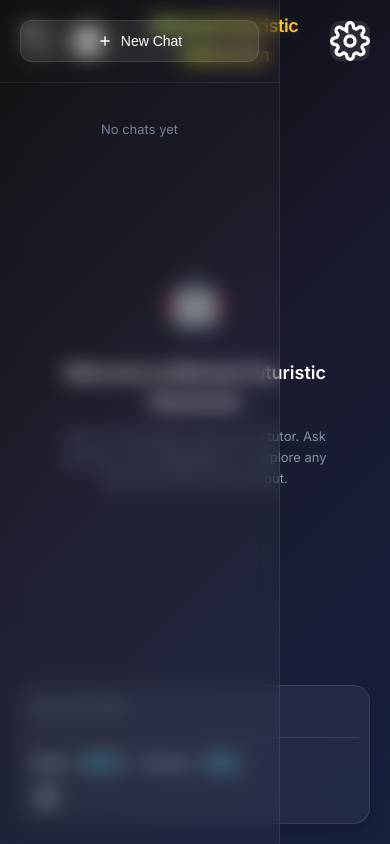
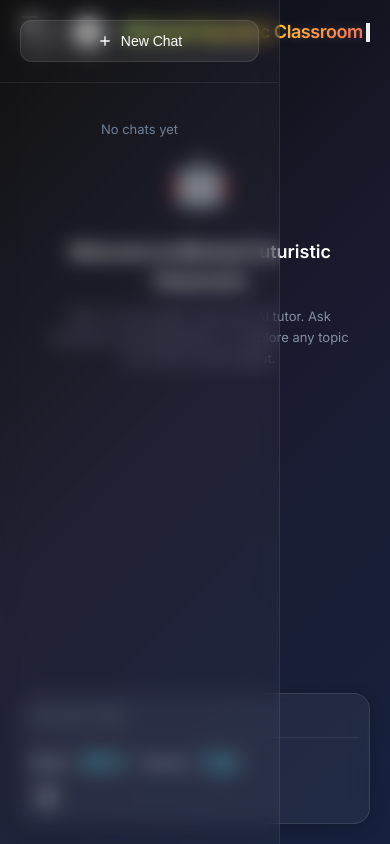
Before and after one commit to daksh204singh/mini-task-botbuilder, a React (Create React App) app in the folder frontend/: page / in a window 390 px wide. Built offline with nearby package versions, Linux system fonts and the light colour scheme; grey boxes are pictures that could not be loaded; the HTML template or start-up script is replaced by a standard one.

Commit message:
Fix TypeScript ref init and adjust scrollbar to show only during scroll without shifting content

```diff
--- a/frontend/src/App.css
+++ b/frontend/src/App.css
@@ -167,6 +167,9 @@ body {
   display: flex;
   flex-direction: column;
   overflow: hidden;
+  width: 100%;
+  max-width: 100%;
+  box-sizing: border-box;
 }
 
 /* Header */
@@ -175,6 +178,7 @@ body {
   min-height: 70px;
   display: flex;
   align-items: center;
+  justify-content: center;
   position: relative;
   z-index: 10;
 }
@@ -182,15 +186,18 @@ body {
 .header-content {
   display: flex;
   align-items: center;
-  justify-content: space-between;
+  justify-content: center;
   width: 100%;
   max-width: 1200px;
   margin: 0 auto;
+  position: relative;
 }
 
 .header-left {
   display: flex;
   align-items: center;
+  position: absolute;
+  left: 0;
 }
 
 .mobile-menu-button {
@@ -262,66 +269,69 @@ body {
   50% { background-position: 100% 50%; }
 }
 
-.header-right {
-  display: flex;
-  align-items: center;
-}
-
-.settings-button {
-  width: 40px;
-  height: 40px;
-  border: none;
-  border-radius: 10px;
-  background: rgba(255, 255, 255, 0.1);
-  color: #ffffff;
-  cursor: pointer;
-  display: flex;
-  align-items: center;
-  justify-content: center;
-  transition: all 0.3s ease;
-  backdrop-filter: blur(10px);
-}
-
-.settings-button:hover {
-  background: rgba(255, 255, 255, 0.2);
-  transform: scale(1.05);
-}
-
 /* Chat Window */
 .chat-window {
   flex: 1;
   display: flex;
   flex-direction: column;
-  overflow: hidden;
-  padding: 0 32px;
+  overflow-y: auto;
+  padding: 0 16px;
   position: relative;
   z-index: 5;
+  scroll-behavior: smooth;
+  height: calc(100vh - 140px);
+  max-height: calc(100vh - 140px);
+  scrollbar-gutter: stable; /* reserve space so content doesn't shift */
+}
+
+/* WebKit scrollbar – reserve width but keep transparent until hover */
+.chat-window::-webkit-scrollbar {
+  width: 8px; /* constant width, prevents layout shift */
+  -webkit-appearance: none;
+}
+
+/* default idle thumb transparent */
+.chat-window::-webkit-scrollbar-thumb {
+  background: transparent;
+  border-radius: 8px;
+}
+.chat-window::-webkit-scrollbar-track {
+  background: transparent;
+}
+
+/* when scrolling */
+.chat-window.scrolling::-webkit-scrollbar-track {
+  background: rgba(255,255,255,0.1);
+}
+.chat-window.scrolling::-webkit-scrollbar-thumb {
+  background: rgba(255,255,255,0.4);
+}
+.chat-window.scrolling::-webkit-scrollbar-thumb:hover {
+  background: rgba(255,255,255,0.6);
+}
+
+/* Firefox */
+.chat-window{scrollbar-width: thin;scrollbar-color: transparent transparent;}
+.chat-window.scrolling{scrollbar-color: rgba(255,255,255,0.4) rgba(255,255,255,0.1);}
+
+.chat-window::-webkit-scrollbar-corner {
+  background: rgba(255, 255, 255, 0.1);
 }
 
 .messages-container {
   flex: 1;
-  overflow-y: auto;
-  padding: 24px 0;
-  scroll-behavior: smooth;
+  padding: 24px 0 24px 0;
+  max-width: 768px;
+  margin-left: auto;
+  margin-right: auto;
+  width: 100%;
+  box-sizing: border-box;
+  padding-right: 0;
+  min-height: 100vh;
+  height: auto;
 }
 
-.messages-container::-webkit-scrollbar {
-  width: 6px;
-}
 
-.messages-container::-webkit-scrollbar-track {
-  background: rgba(255, 255, 255, 0.05);
-  border-radius: 3px;
-}
-
-.messages-container::-webkit-scrollbar-thumb {
-  background: rgba(255, 255, 255, 0.2);
-  border-radius: 3px;
-}
-
-.messages-container::-webkit-scrollbar-thumb:hover {
-  background: rgba(255, 255, 255, 0.3);
-}
 
 /* Empty State */
 .empty-state {
@@ -332,7 +342,10 @@ body {
   height: 100%;
   text-align: center;
   color: #a0aec0;
-  padding: 40px;
+  padding: 40px 20px;
+  width: 100%;
+  max-width: 600px;
+  margin: 0 auto;
 }
 
 .empty-icon {
@@ -394,6 +407,7 @@ body {
   box-shadow: 0 0 10px rgba(255, 255, 255, 0.1);
   position: relative;
   overflow: hidden;
+  margin-top: 8px;
 }
 
 .robot-icon-small {
@@ -424,10 +438,12 @@ body {
 
 /* Bot Message Styling */
 .bot-message .message-text {
-  background: rgba(255, 255, 255, 0.05);
+  background: transparent;
   color: #e2e8f0;
-  border: 1px solid rgba(255, 255, 255, 0.08);
-  width: 100%;
+  border: none;
+  padding: 8px 0;
+  box-shadow: none;
+  backdrop-filter: none;
 }
 
 /* User Message Styling */
@@ -561,7 +577,8 @@ body {
   display: flex;
   gap: 4px;
   align-items: center;
-  padding: 12px 16px;
+  padding: 8px 0;
+  background: transparent;
 }
 
 .typing-indicator span {
@@ -604,9 +621,11 @@ body {
 
 /* Input Bar */
 .input-bar {
-  padding: 20px 32px 24px;
+  padding: 20px 32px 24px 32px;
   position: relative;
   z-index: 10;
+  width: 100%;
+  box-sizing: border-box;
 }
 
 .input-container {
@@ -619,6 +638,11 @@ body {
   transition: all 0.3s ease;
   box-shadow: 0 4px 16px rgba(0, 0, 0, 0.2);
   backdrop-filter: blur(10px);
+  overflow: hidden;
+  width: 100%;
+  box-sizing: border-box;
+  position: relative;
+  z-index: 10;
 }
 
 .input-container:focus-within {
@@ -641,6 +665,13 @@ body {
   padding: 0;
   margin-bottom: 12px;
   overflow-y: auto;
+  overflow-x: hidden;
+  word-wrap: break-word;
+  white-space: pre-wrap;
+  box-sizing: border-box;
+  display: block;
+  vertical-align: top;
+  max-width: 100%;
 }
 
 .message-input::-webkit-scrollbar {
@@ -775,13 +806,28 @@ body {
     display: flex;
   }
 
+  .header-left {
+    position: relative;
+  }
+
   .app-header {
     padding: 12px 20px;
     min-height: 60px;
   }
 
   .chat-window {
-    padding: 0 20px;
+    padding: 0 20px 0 20px;
+    margin-right: -20px;
+    padding-right: 20px;
+  }
+
+  .messages-container {
+    max-width: 100%;
+    margin-left: auto;
+    margin-right: auto;
+    width: 100%;
+    box-sizing: border-box;
+    padding-right: 0;
   }
 
   .robot-avatar {
@@ -806,11 +852,12 @@ body {
   }
 
   .input-bar {
-    padding: 16px 20px 20px;
+    padding: 16px 20px 20px 20px;
   }
 
   .input-container {
     padding: 12px;
+    max-width: 100%;
   }
 
   .send-button {
--- a/frontend/src/components/ChatWindow.tsx
+++ b/frontend/src/components/ChatWindow.tsx
@@ -8,8 +8,11 @@ interface ChatWindowProps {
 
 const ChatWindow: React.FC<ChatWindowProps> = ({ messages, isLoading }) => {
   const messagesEndRef = useRef<HTMLDivElement>(null);
+  const containerRef = useRef<HTMLDivElement>(null);
   const [typingStartTime, setTypingStartTime] = useState<number | null>(null);
   const [currentTypingTime, setCurrentTypingTime] = useState<number>(0);
+  const [isScrolling,setIsScrolling]=useState(false);
+  const scrollTimeout = useRef<NodeJS.Timeout | null>(null);
 
   const scrollToBottom = () => {
     messagesEndRef.current?.scrollIntoView({ behavior: 'smooth' });
@@ -41,6 +44,18 @@ const ChatWindow: React.FC<ChatWindowProps> = ({ messages, isLoading }) => {
     };
   }, [typingStartTime]);
 
+  useEffect(()=>{
+    const el=containerRef.current;
+    if(!el) return;
+    const onScroll=()=>{
+      if(scrollTimeout.current) clearTimeout(scrollTimeout.current);
+      setIsScrolling(true);
+      scrollTimeout.current=setTimeout(()=>setIsScrolling(false),1000);
+    };
+    el.addEventListener('scroll',onScroll);
+    return ()=>{el.removeEventListener('scroll',onScroll); if(scrollTimeout.current) clearTimeout(scrollTimeout.current);} ;
+  },[]);
+
   const formatTypingTime = (time: number) => {
     if (time < 1000) {
       return `${time}ms`;
@@ -50,7 +65,7 @@ const ChatWindow: React.FC<ChatWindowProps> = ({ messages, isLoading }) => {
   };
 
   return (
-    <div className="chat-window">
+    <div ref={containerRef} className={`chat-window ${isScrolling ? 'scrolling' : ''}`}>
       <div className="messages-container">
         {messages.length === 0 ? (
           <div className="empty-state">
```
